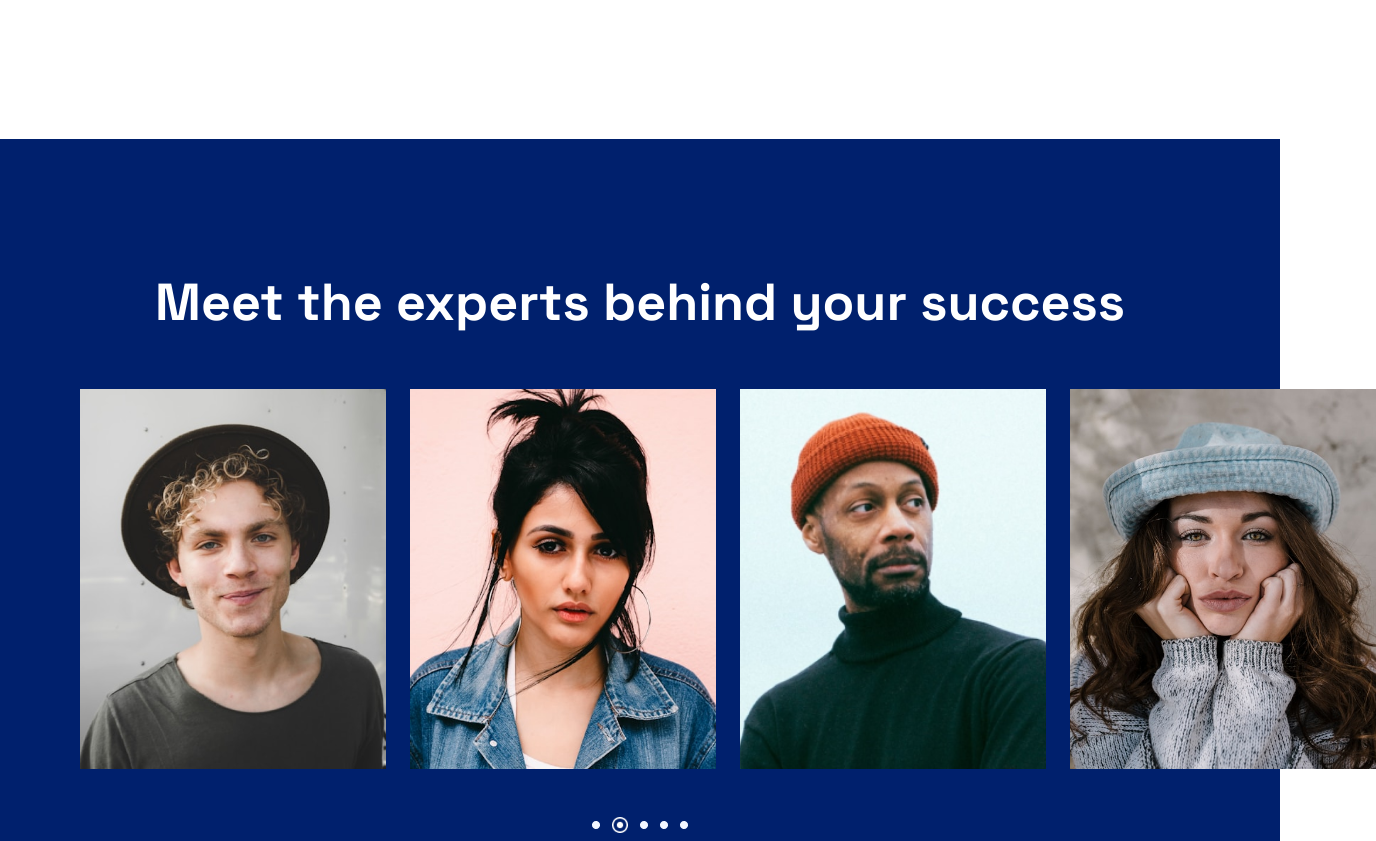
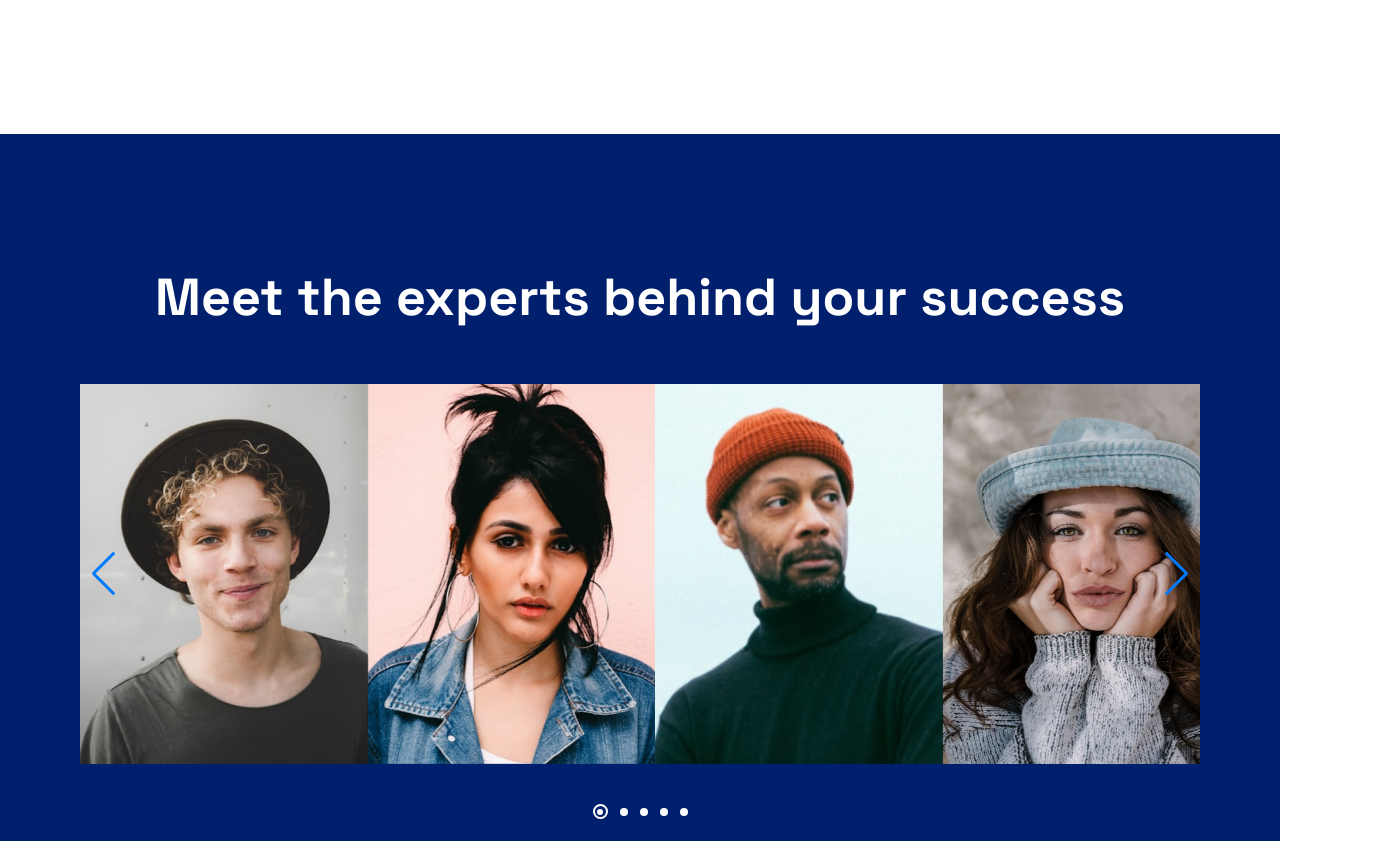
Before and after one commit to HunterMahmud/Softronixs-task, a React (Vite) app: page / in a window 1280 px wide. Shown: the part 5180-6021 px from the top of the page, 1376 px wide, since content can reach past the window. Built offline with nearby package versions, Linux system fonts and the light colour scheme.

Commit message:
add: pagination added on team section

```diff
--- a/src/components/Team.jsx
+++ b/src/components/Team.jsx
@@ -1,99 +1,100 @@
 import React from 'react';
+import { Swiper, SwiperSlide } from "swiper/react";
+import { Navigation, Pagination } from "swiper/modules";
+import "swiper/css";
+import "swiper/css/navigation";
+import "swiper/css/pagination";
+
+// Dummy data for team members
+const teamMembers = [
+    {
+        id: 1,
+        name: 'Ronald Richards',
+        role: 'Finance Advisor',
+        image: '/team1.png',
+    },
+    {
+        id: 2,
+        name: 'Jane Doe',
+        role: 'Marketing Manager',
+        image: '/team2.jpeg',
+    },
+    {
+        id: 3,
+        name: 'John Smith',
+        role: 'Product Designer',
+        image: '/team3.png',
+    },
+    {
+        id: 4,
+        name: 'Emily Johnson',
+        role: 'Software Engineer',
+        image: '/team4.jpeg',
+    },
+    {
+        id: 5,
+        name: 'Ronald Richards',
+        role: 'Finance Advisor',
+        image: '/team3.png',
+    },
+    // Add more members as needed
+];
 
 const Team = () => {
     return (
-        <div className='bg-[#00206D] px-2 md:px-5 lg:px-16 xl:px-20 2xl:px-32'>
-            <div className='py-[80px] lg:py-[124px] mx-auto space-y-12'>
-                <div className='flex justify-center items-center'>
-                    <h1 className='text-center text-[30px] lg:text-[52px] text-white font-bold'>Meet the experts behind your success</h1>
+        <div className="bg-[#00206D] py-[80px] lg:py-[124px] px-2 md:px-5 lg:px-16 xl:px-20 2xl:px-32">
+            <div className=" mx-auto space-y-12">
+                {/* Title */}
+                <div className="flex justify-center items-center">
+                    <h1 className="text-center text-[30px] lg:text-[52px] text-white font-bold">
+                        Meet the experts behind your success
+                    </h1>
                 </div>
 
-                {/* image of team */}
-                <div className='flex items-center justify-between gap-6'>
-                    <div className="w-[306px] h-[380px] hidden lg:block">
-                        <div className="relative w-[306px] h-[380px] group">
+                {/* Slider */}
+                <Swiper
+                    spaceBetween={30}
+                    slidesPerView={1}
+                    loop={true}
+                    navigation
+                    pagination={{
+                        clickable: true,
+                        el: ".team-pagination",
+                        bulletClass: "team-pagination-bullet",
+                        bulletActiveClass: "team-pagination-bullet-active",
+                    }}
+                    breakpoints={{
+                        640: { slidesPerView: 1 },
+                        768: { slidesPerView: 2 },
+                        1024: { slidesPerView: 3 },
+                        1280: { slidesPerView: 4 },
+                    }}
+                    modules={[Navigation, Pagination]}
+                >
+                    {teamMembers.map((member) => (
+                        <SwiperSlide key={member.id}>
+                            <div className="relative w-[306px] h-[380px] group mx-auto">
                                 {/* Image */}
                                 <img
                                     className="w-full h-full object-cover"
-                                src="/team1.png"
-                                alt="Team Member"
+                                    src={member.image}
+                                    alt={member.name}
                                 />
-
-                            {/* Custom Gradient Overlay */}
+                                {/* Gradient Overlay */}
                                 <div className="absolute inset-0 opacity-0 group-hover:opacity-100 transition-opacity duration-500 ease-in-out before:absolute before:inset-0 before:bg-[linear-gradient(180deg,rgba(0,32,109,0)_50.47%,#00206D_100%)] before:z-10"></div>
-
                                 {/* Text Overlay */}
                                 <div className="absolute inset-0 flex flex-col ml-6 justify-end pb-6 text-white opacity-0 group-hover:opacity-100 transition-opacity duration-500 ease-in-out z-20">
-                                <h5 className="text-[24px] text-[#F6F5F3] font-bold">Ronald Richards</h5>
-                                <p className="text-[#F6F5F3]">Finance Advisor</p>
+                                    <h5 className="text-[24px] text-[#F6F5F3] font-bold">
+                                        {member.name}
+                                    </h5>
+                                    <p className="text-[#F6F5F3]">{member.role}</p>
                                 </div>
                             </div>
+                        </SwiperSlide>
+                    ))}
+                </Swiper>
             </div>
-                    <div className="w-[306px] h-[380px] mx-auto lg:mx-0">
-                        <div className="relative w-[306px] h-[380px] group">
-                            {/* Image */}
-                            <img
-                                className="w-full h-full object-cover"
-                                src="/team2.jpeg"
-                                alt="Team Member"
-                            />
-
-                            {/* Custom Gradient Overlay */}
-                            <div className="absolute inset-0 opacity-0 group-hover:opacity-100 transition-opacity duration-500 ease-in-out before:absolute before:inset-0 before:bg-[linear-gradient(180deg,rgba(0,32,109,0)_50.47%,#00206D_100%)] before:z-10"></div>
-
-                            {/* Text Overlay */}
-                            <div className="absolute inset-0 flex flex-col ml-6 justify-end pb-6 text-white opacity-0 group-hover:opacity-100 transition-opacity duration-500 ease-in-out z-20">
-                                <h5 className="text-[24px] text-[#F6F5F3] font-bold">Ronald Richards</h5>
-                                <p className="text-[#F6F5F3]">Finance Advisor</p>
-                            </div>
-                        </div>
-                    </div>
-
-                    <div className="w-[306px] h-[380px] hidden lg:block">
-                        <div className="relative w-[306px] h-[380px] group">
-                            {/* Image */}
-                            <img
-                                className="w-full h-full object-cover"
-                                src="/team3.png"
-                                alt="Team Member"
-                            />
-                            {/* Custom Gradient Overlay */}
-                            <div className="absolute inset-0 opacity-0 group-hover:opacity-100 transition-opacity duration-300 before:absolute before:inset-0 before:bg-[linear-gradient(180deg,rgba(0,32,109,0)_50.47%,#00206D_100%)] before:z-10"></div>
-
-                            {/* Text Overlay */}
-                            <div className="absolute inset-0 flex flex-col ml-6 justify-end pb-6 text-white opacity-0 group-hover:opacity-100 transition-opacity duration-300 z-20">
-                                <h5 className="text-[24px] text-[#F6F5F3] font-bold">Ronald Richards</h5>
-                                <p className="text-[#F6F5F3]">Finance Advisor</p>
-                            </div>
-                        </div>
-                    </div>
-                    <div className="w-[306px] h-[380px] hidden xl:block">
-                        <div className="relative w-[306px] h-[380px] group">
-                            {/* Image */}
-                            <img
-                                className="w-full h-full object-cover"
-                                src="/team4.jpeg"
-                                alt="Team Member"
-                            />
-                            {/* Custom Gradient Overlay */}
-                            <div className="absolute inset-0 opacity-0 group-hover:opacity-100 transition-opacity duration-300 before:absolute before:inset-0 before:bg-[linear-gradient(180deg,rgba(0,32,109,0)_50.47%,#00206D_100%)] before:z-10"></div>
-
-                            {/* Text Overlay */}
-                            <div className="absolute inset-0 flex flex-col ml-6 justify-end pb-6 text-white opacity-0 group-hover:opacity-100 transition-opacity duration-300 z-20">
-                                <h5 className="text-[24px] text-[#F6F5F3] font-bold">Ronald Richards</h5>
-                                <p className="text-[#F6F5F3]">Finance Advisor</p>
-                            </div>
-                        </div>
-                    </div>
-                </div>
-                <div className='flex justify-center items-center gap-3'>
-                    <img className='w-2 h-2' src="/Ellipsewhite.png" alt="" />
-                    <img className='w-4 h-4' src="/Ellipsewhite1.png" alt="" />
-                    <img className='w-2 h-2' src="/Ellipsewhite.png" alt="" />
-                    <img className='w-2 h-2' src="/Ellipsewhite.png" alt="" />
-                    <img className='w-2 h-2' src="/Ellipsewhite.png" alt="" />
-                </div>
-            </div>
+            <div className="team-pagination flex justify-center items-center gap-3 mt-10"></div>
         </div>
     );
 };
--- a/src/components/WorkPolicy.jsx
+++ b/src/components/WorkPolicy.jsx
@@ -48,9 +48,9 @@ const WorkPolicy = () => {
           loop={true}
           pagination={{
             clickable: true,
-            el: ".custom-pagination",
-            bulletClass: "custom-pagination-bullet",
-            bulletActiveClass: "custom-pagination-bullet-active",
+            el: ".work-policy-pagination",
+            bulletClass: "work-policy-pagination-bullet",
+            bulletActiveClass: "work-policy-pagination-bullet-active",
           }}
           navigation={true}
           breakpoints={{
@@ -83,7 +83,8 @@ const WorkPolicy = () => {
             </SwiperSlide>
           ))}
         </Swiper>
-        <div className="custom-pagination flex justify-center items-center gap-3"></div>
+        <div className="work-policy-pagination flex justify-center items-center gap-3"></div>
+
       </div>
     </div>
   );
--- a/src/index.css
+++ b/src/index.css
@@ -6,28 +6,28 @@
 
 
 /* Small Solid Circle */
-.custom-pagination-bullet {
-    width: 10px;
-    height: 10px;
+.work-policy-pagination-bullet {
+    width: 8px;
+    height: 8px;
     border-radius: 50%;
     background-color: #656C7E;
 }
 
-.custom-pagination-bullet:hover{
+.work-policy-pagination-bullet:hover{
         cursor:pointer;
 }
 
 /* Outlined and Filled Circle */
-.custom-pagination-bullet-active {
-    width: 20px;
-    height: 20px;
+.work-policy-pagination-bullet-active {
+    width: 15px;
+    height: 15px;
     border-radius: 50%;
     background-color: #fff;
     border: 2px solid #00206D;
     position: relative;
 }
 
-.custom-pagination-bullet-active::after {
+.work-policy-pagination-bullet-active::after {
     content: '';
     position: absolute;
     top: 50%;
@@ -38,3 +38,39 @@
     background-color: #00206D;
     transform: translate(-50%, -50%);
 }
+
+/* team navigation */
+
+/* Small Solid Circle */
+.team-pagination-bullet {
+    width: 8px;
+    height: 8px;
+    border-radius: 50%;
+    background-color: #ffffff;
+}
+
+.team-pagination-bullet:hover{
+        cursor:pointer;
+}
+
+/* Outlined and Filled Circle */
+.team-pagination-bullet-active {
+    width: 15px;
+    height: 15px;
+    border-radius: 50%;
+    background-color: #00206D;
+    border: 2px solid #fff;
+    position: relative;
+}
+
+.team-pagination-bullet-active::after {
+    content: '';
+    position: absolute;
+    top: 50%;
+    left: 50%;
+    width: 6px;
+    height: 6px;
+    border-radius: 50%;
+    background-color: #ffffff;
+    transform: translate(-50%, -50%);
+}
```
Lines whose indentation alone changed are shown as unchanged.
